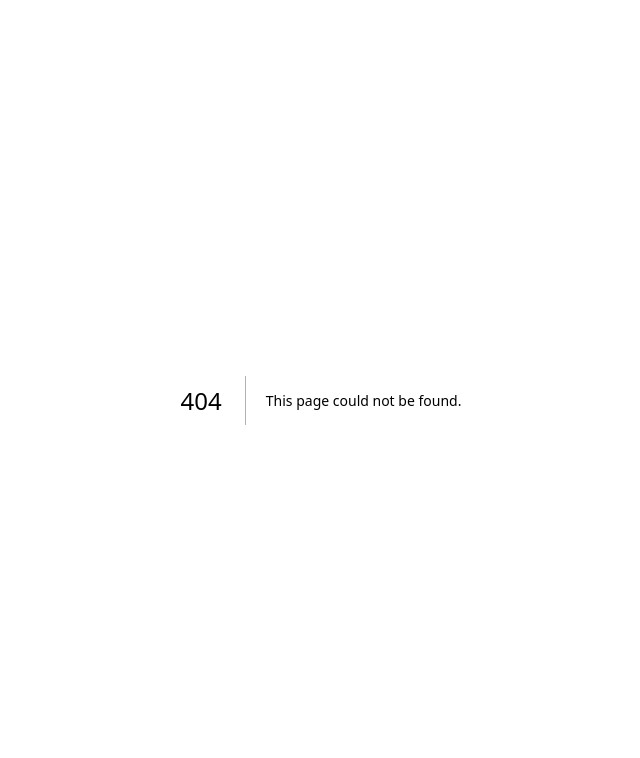
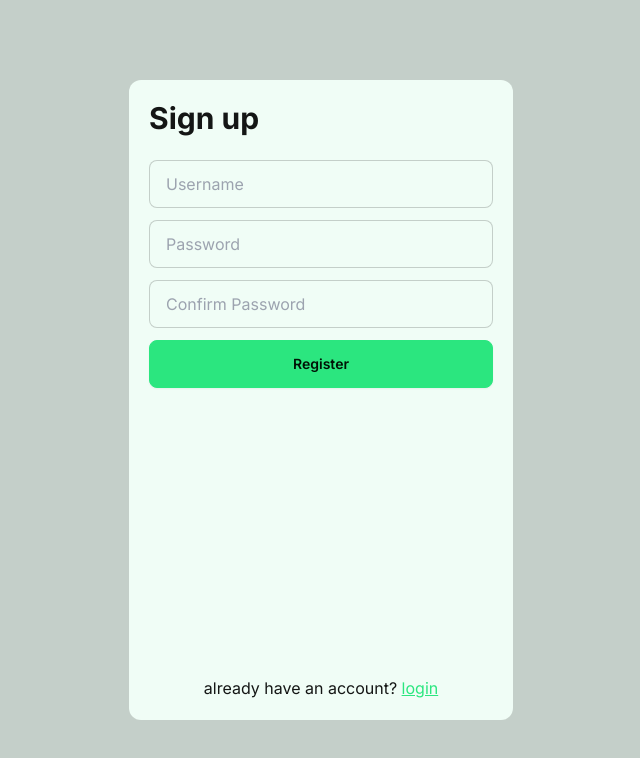
Before and after one commit to Soumajit2004/short-url, a Next.js app: page /auth/signup in a window 1280 px wide. Before the commit this address had no page. Shown: the top 758 px of the page, without its empty margins (319-959 px from the left). Built offline with nearby package versions, Linux system fonts and the light colour scheme.

Commit message:
sign up feature completed

```diff
--- /dev/null
+++ b/src/app/auth/auth.actions.ts
@@ -0,0 +1,13 @@
+"use server"
+
+import {getPrismaClient} from "@/utils/db";
+import bcrypt from "bcrypt";
+
+export const signupUser = async (username: string, password: string) => {
+  const prismaClient = getPrismaClient()
+
+  const saltRounds = 10;
+  const hashedPassword = await bcrypt.hash(password, saltRounds);
+
+  return prismaClient.user.create({data: {username, password: hashedPassword}});
+}
--- /dev/null
+++ b/src/app/auth/layout.tsx
@@ -0,0 +1,15 @@
+import React from "react";
+
+export default function AuthLayout({
+                                     children,
+                                   }: Readonly<{
+  children: React.ReactNode;
+}>) {
+  return (
+    <div className={"h-screen bg-base-300 flex flex-col items-center justify-center "}>
+      <div className={"bg-base-100 container h-4/5 w-96 rounded-xl"}>
+        {children}
+      </div>
+    </div>
+  );
+}
--- /dev/null
+++ b/src/app/auth/signup/page.tsx
@@ -0,0 +1,16 @@
+import SignupForm from "@/app/auth/signup/signup-form.conponent";
+import Link from "next/link";
+
+export default function Signup() {
+  return (
+    <main className={"text-base-content p-5 flex flex-col justify-between h-full"}>
+      <div>
+        <h1 className={"text-3xl font-bold mb-6"}>Sign up</h1>
+        <SignupForm/>
+      </div>
+
+      <span className={"mx-auto"}>already have an account? <Link href={"/auth/signin"}
+                                           className={"link link-primary"}>login</Link></span>
+    </main>
+  );
+}
--- /dev/null
+++ b/src/app/auth/signup/signup-form.conponent.tsx
@@ -0,0 +1,50 @@
+"use client"
+
+import {SubmitHandler, useForm} from "react-hook-form";
+import {toast} from "react-toastify";
+import {signupUser} from "@/app/auth/auth.actions";
+
+type SignupInputs = {
+  username: string
+  password: string
+  confirmPassword: string
+}
+
+export default function SignupForm() {
+  const {
+    register,
+    handleSubmit,
+    formState: {errors},
+  } = useForm<SignupInputs>()
+
+  const onSubmit: SubmitHandler<SignupInputs> = async ({username, password, confirmPassword}) => {
+    if (password != confirmPassword) {
+      toast.error("Passwords do not match");
+    } else {
+      const user = await signupUser(username, password);
+    }
+  }
+
+  return (
+    <form className={"flex flex-col gap-3"} onSubmit={handleSubmit(onSubmit)}>
+
+      <input type={"text"}
+             placeholder={"Username"}
+             className={"input input-bordered w-full "} {...register("username", {required: true})} />
+      {errors.username && <span className={"text-error"}>Username is required</span>}
+
+
+      <input type={"password"}
+             placeholder={"Password"}
+             className={"input input-bordered w-full "} {...register("password", {required: true})} />
+      {errors.password && <span className={"text-error"}>Password is required</span>}
+
+
+      <input type={"text"}
+             placeholder={"Confirm Password"}
+             className={"input input-bordered w-full "} {...register("confirmPassword")} />
+
+      <button type="submit" className={"btn btn-primary w-full"}>Register</button>
+    </form>
+  )
+}
--- a/src/app/layout.tsx
+++ b/src/app/layout.tsx
@@ -1,9 +1,10 @@
-import type { Metadata } from "next";
-import { Inter } from "next/font/google";
+import type {Metadata} from "next";
+import {Inter} from "next/font/google";
 import "./globals.css";
 import React from "react";
+import ToastProvider from "@/components/toast-provider.component";
 
-const inter = Inter({ subsets: ["latin"] });
+const inter = Inter({subsets: ["latin"]});
 
 export const metadata: Metadata = {
   title: "Short URL",
@@ -11,13 +12,16 @@ export const metadata: Metadata = {
 };
 
 export default function RootLayout({
-  children,
-}: Readonly<{
+                                     children,
+                                   }: Readonly<{
   children: React.ReactNode;
 }>) {
   return (
     <html lang="en">
-      <body className={inter.className}>{children}</body>
+    <body className={inter.className}>
+    {children}
+    <ToastProvider/>
+    </body>
     </html>
   );
 }
--- /dev/null
+++ b/src/components/toast-provider.component.tsx
@@ -0,0 +1,11 @@
+"use client"
+
+import {ToastContainer} from "react-toastify";
+import 'react-toastify/dist/ReactToastify.css';
+
+export default function ToastProvider() {
+
+  return (
+    <ToastContainer />
+  )
+}
--- /dev/null
+++ b/src/middleware.ts
@@ -0,0 +1,3 @@
+export {default} from "next-auth/middleware"
+
+export const config = {matcher: ["/dashboard(.*)"]}
--- /dev/null
+++ b/src/utils/db.ts
@@ -0,0 +1,8 @@
+import {PrismaClient} from '@prisma/client'
+
+const prisma = new PrismaClient()
+
+
+export const getPrismaClient = () => {
+  return prisma
+}
--- a/tailwind.config.ts
+++ b/tailwind.config.ts
@@ -20,11 +20,11 @@ const config: Config = {
     themes: [
       {
         myTheme: {
-          "primary": "#bafc73",
-          "secondary": "#03aa9a",
-          "accent": "#30a6fb",
-          "neutral": "#294d00",
-          "base-100": "#080f00",
+          "primary": "#2be67f",
+          "secondary": "#8baef1",
+          "accent": "#5751eb",
+          "neutral": "#094324",
+          "base-100": "#f0fdf6",
         },
       },
     ],
```
Also changed, not shown: package.json (+7 -1 lines), 2 other files (tests, documents, lock files or other folders).
